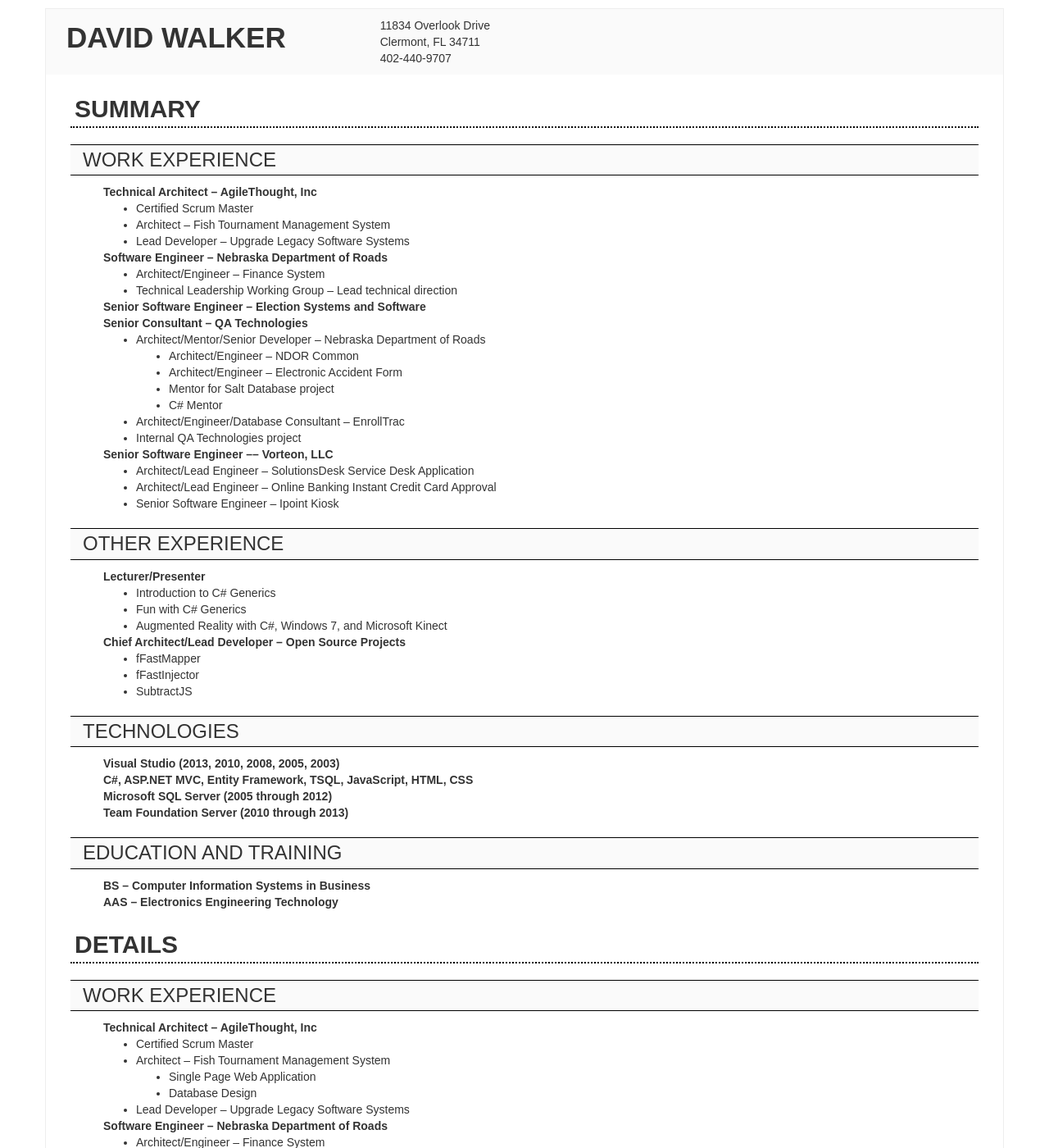
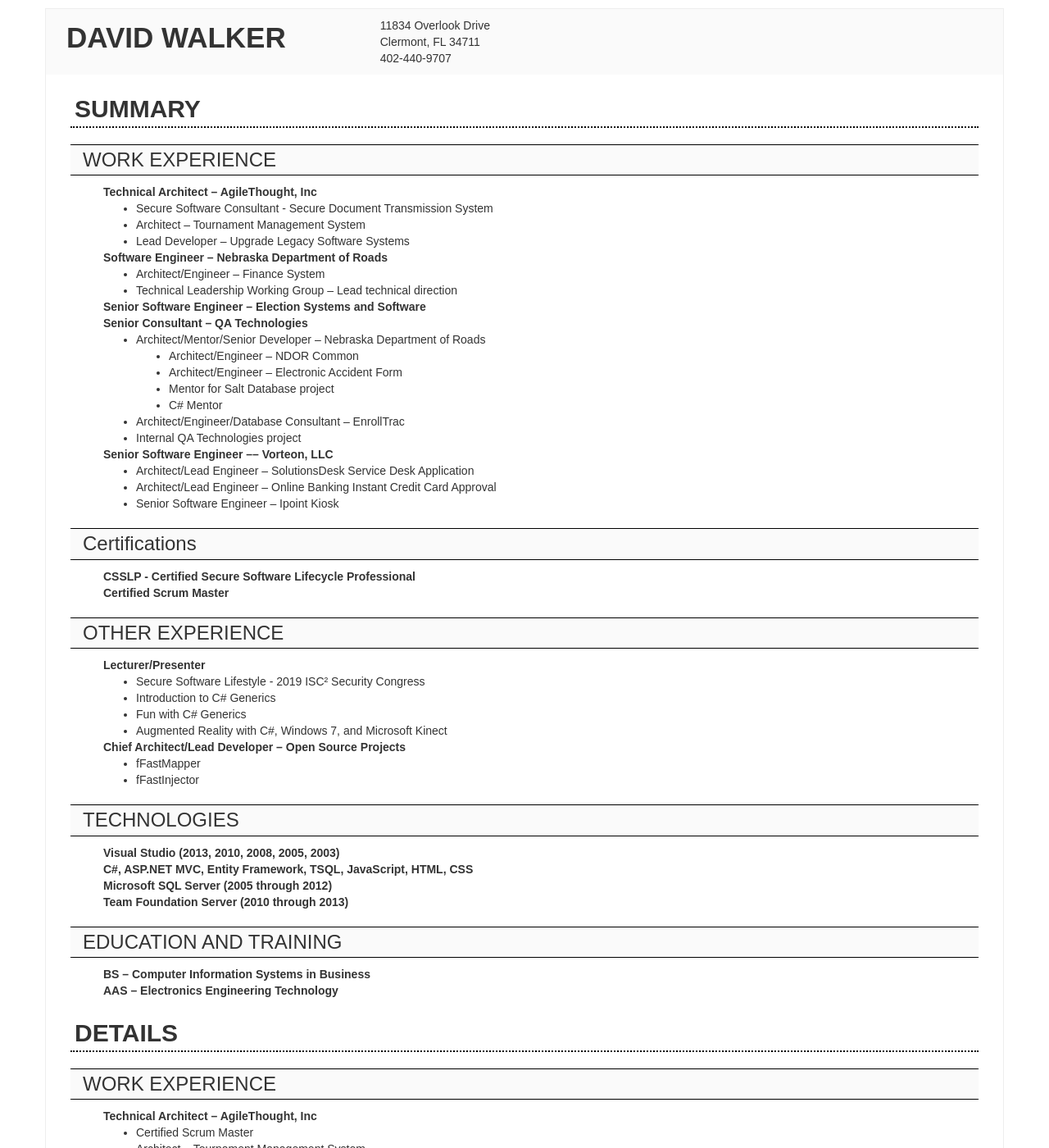
Before and after one commit to Grax32/Grax32.github.io, a Jekyll site: the page built from articles/resume.md, in a window 1280 px wide and 1400 px high. Shown: the whole window at 82% size. Built offline with Jekyll 4.4.1, drawn with Linux system fonts in a browser that asks for light colours; some of the changed text lies outside the part shown.

Commit message:
update resume

```diff
--- a/articles/resume.md
+++ b/articles/resume.md
@@ -10,8 +10,8 @@ pagefooter: David Walker &bull; 402-440-9707 &bull; dwalker@vorteon.com
 ### WORK EXPERIENCE
 
 * Technical Architect – AgileThought, Inc
-  * Certified Scrum Master
-  * Architect – Fish Tournament Management System
+  * Secure Software Consultant - Secure Document Transmission System
+  * Architect – Tournament Management System
   * Lead Developer – Upgrade Legacy Software Systems
 * Software Engineer – Nebraska Department of Roads
   * Architect/Engineer – Finance System
@@ -30,16 +30,21 @@ pagefooter: David Walker &bull; 402-440-9707 &bull; dwalker@vorteon.com
   * Architect/Lead Engineer – Online Banking Instant Credit Card Approval
   * Senior Software Engineer – Ipoint Kiosk
 
+### Certifications
+
+  * CSSLP - Certified Secure Software Lifecycle Professional
+  * Certified Scrum Master
+
 ### OTHER EXPERIENCE
 
 * Lecturer/Presenter
+  * Secure Software Lifestyle - 2019 ISC&#x00B2; Security Congress
   * Introduction to C# Generics
   * Fun with C# Generics
   * Augmented Reality with C#, Windows 7, and Microsoft Kinect
 * Chief Architect/Lead Developer – Open Source Projects
   * fFastMapper
   * fFastInjector
-  * SubtractJS
 
 ### TECHNOLOGIES
 
@@ -61,7 +66,7 @@ pagefooter: David Walker &bull; 402-440-9707 &bull; dwalker@vorteon.com
 
 * Technical Architect – AgileThought, Inc
   * Certified Scrum Master
-  * Architect – Fish Tournament Management System
+  * Architect – Tournament Management System
     * Single Page Web Application
     * Database Design
   * Lead Developer – Upgrade Legacy Software Systems
```
